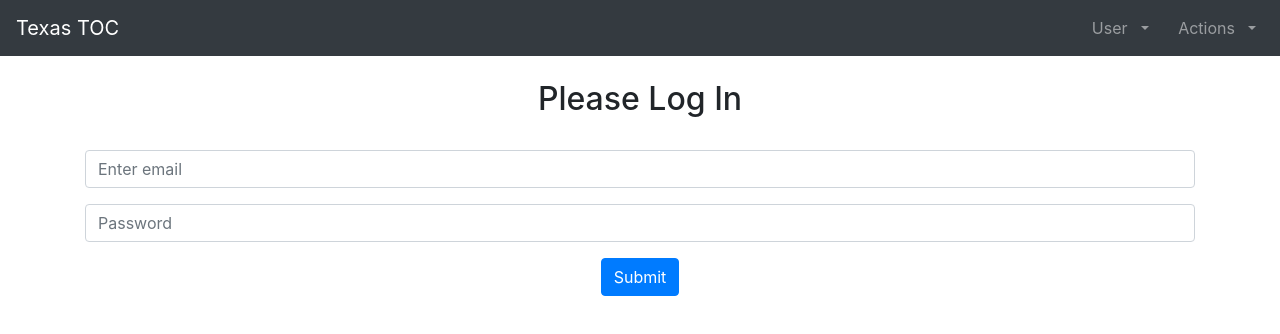
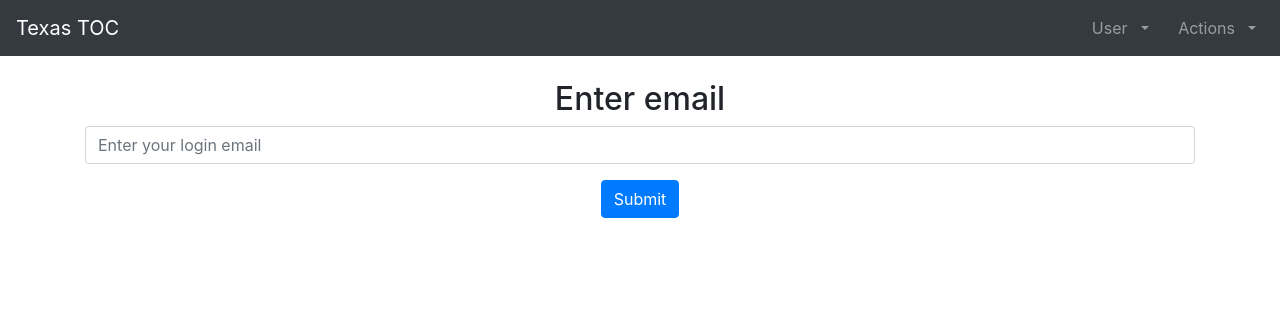
Before and after one commit to gpratte/texastoc-v2-react-redux, a React (Create React App) app: page /login/forgot in a window 1280 px wide. Shown: the top 334 px of the page. Built offline with nearby package versions, Linux system fonts and the light colour scheme.

Commit message:
ForgotPassword component and client to enter email

```diff
--- a/src/league/League.jsx
+++ b/src/league/League.jsx
@@ -10,7 +10,9 @@ import NavLink from 'react-bootstrap/NavLink';
 import {Route, Switch} from 'react-router-dom';
 import Error from './Error'
 import Home from '../home/Home'
-import Login from '../login/Login'
+import Login from '../login/components/Login'
+import ForgotPassword from '../login/components/ForgotPassword'
+import ForgotPasswordCode from '../login/components/ForgotPasswordCode'
 import Season from '../season/components/Season'
 import NewSeason from '../season/components/NewSeason'
 import CurrentGame from '../current-game/components/CurrentGame'
@@ -128,8 +130,14 @@ class League extends React.Component {
                 <Route path='/home'>
                   <Home league={league}/>
                 </Route>
-                <Route path='/login'>
+                <Route exact path='/login'>
                   <Login league={league}/>
+                </Route>
+                <Route exact path='/login/forgot'>
+                  <ForgotPassword league={league}/>
+                </Route>
+                <Route exact path='/login/code'>
+                  <ForgotPasswordCode league={league}/>
                 </Route>
                 <Route exact path='/season'>
                   <Season league={league}/>
--- /dev/null
+++ b/src/login/components/ForgotPassword.jsx
@@ -0,0 +1,37 @@
+import React from 'react'
+import Form from 'react-bootstrap/Form';
+import Button from 'react-bootstrap/Button';
+import {forgot} from '../loginClient'
+import {shouldRedirect, redirect} from '../../utils/util';
+
+class ForgotPassword extends React.Component {
+
+  forgot = (e) => {
+    e.preventDefault();
+    forgot(e.target.elements.emailId.value)
+  }
+
+  render() {
+    let redirectTo;
+    if ((redirectTo = shouldRedirect(this.props.league, true))) {
+      return redirect(redirectTo);
+    }
+
+    return (
+      <div>
+        <br/>
+        <h2>Enter email</h2>
+        <Form onSubmit={this.forgot}>
+          <Form.Group>
+            <Form.Control type="email" id={'emailId'} placeholder="Enter your login email"/>
+          </Form.Group>
+          <Button variant="primary" type="submit">
+            Submit
+          </Button>
+        </Form>
+      </div>
+    );
+  }
+}
+
+export default ForgotPassword
--- /dev/null
+++ b/src/login/components/ForgotPasswordCode.jsx
@@ -0,0 +1,35 @@
+import React from 'react'
+import Form from 'react-bootstrap/Form';
+import Button from 'react-bootstrap/Button';
+import {shouldRedirect, redirect} from '../../utils/util';
+
+class ForgotPasswordCode extends React.Component {
+
+  reset = (e) => {
+    e.preventDefault();
+  }
+
+  render() {
+    let redirectTo;
+    if ((redirectTo = shouldRedirect(this.props.league, true))) {
+      return redirect(redirectTo);
+    }
+
+    return (
+      <div>
+        <br/>
+        <h2>Enter code</h2>
+        <Form onSubmit={this.reset}>
+          <Form.Group>
+            <Form.Control type="text" id={'codeId'} placeholder="Enter the code"/>
+          </Form.Group>
+          <Button variant="primary" type="submit">
+            Submit
+          </Button>
+        </Form>
+      </div>
+    );
+  }
+}
+
+export default ForgotPasswordCode
--- a/src/login/Login.jsx
+++ b/src/login/components/Login.jsx
@@ -2,9 +2,9 @@ import React from 'react'
 import Form from 'react-bootstrap/Form';
 import Button from 'react-bootstrap/Button';
 import {Link} from 'react-router-dom';
-import {login} from './loginClient'
-import leagueStore from "../league/leagueStore";
-import {LOGGED_OUT} from "./loginActions";
+import {login} from '../loginClient'
+import leagueStore from "../../league/leagueStore";
+import {LOGGED_OUT} from "../loginActions";
 
 class Login extends React.Component {
 
@@ -36,6 +36,9 @@ class Login extends React.Component {
               Submit
             </Button>
           </Form>
+          <p className={'main-p'}><Link to="/login/forgot">
+            <Button variant="link">Forgot Password</Button> </Link>
+          </p>
         </div>
       );
     }
--- a/src/login/loginClient.js
+++ b/src/login/loginClient.js
@@ -1,11 +1,10 @@
 import API from '../utils/api'
 import {LOGGED_IN} from './loginActions'
 import leagueStore from "../league/leagueStore";
-import {API_ERROR} from "../league/leagueActions";
+import {API_ERROR, REDIRECT} from "../league/leagueActions";
 
-function login(email, password) {
-  API.post('/login',
-    {email: email, password: password})
+export function login(email, password) {
+  API.post('/login', {email: email, password: password})
     .then(result => {
       leagueStore.dispatch({type: LOGGED_IN, token: result.data.token})
     })
@@ -14,4 +13,16 @@ function login(email, password) {
     });
 }
 
-export {login}
+export function forgot(email) {
+  API.post('/password/reset', {email: email}, {
+    headers: {
+      'Content-Type': 'application/vnd.texastoc.password-forgot+json'
+    }
+  })
+    .then(result => {
+      leagueStore.dispatch({type: REDIRECT, to: '/login/code'})
+    })
+    .catch(function (error) {
+      leagueStore.dispatch({type: API_ERROR, message: error.toString()})
+    });
+}
--- a/src/utils/util.js
+++ b/src/utils/util.js
@@ -4,8 +4,8 @@ import leagueStore from "../league/leagueStore";
 import {REDIRECT} from "../league/leagueActions";
 
 
-export function shouldRedirect(league) {
-  if (!isLoggedIn(league)) {
+export function shouldRedirect(league, skipLoginCheck) {
+  if (!skipLoginCheck && !isLoggedIn(league)) {
     return '/login';
   }
   if (leagueStore.getState().redirectTo) {
```
